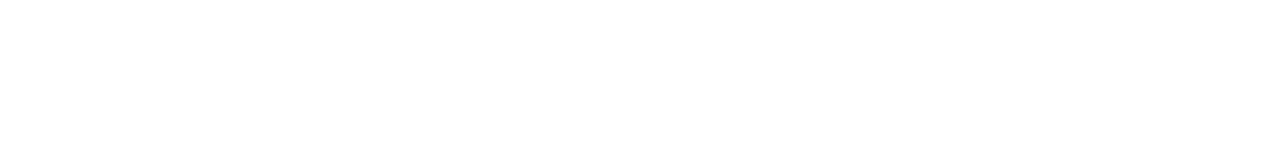
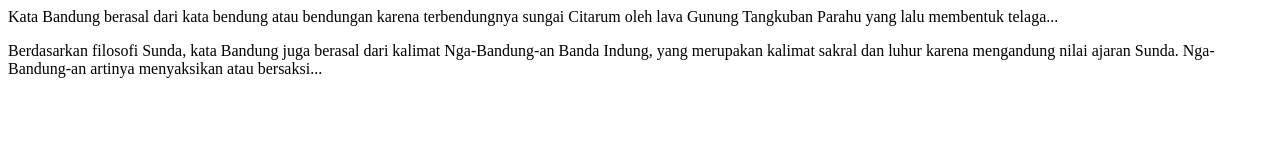
Before and after one commit to ahmadmizann/introduction_html, a plain HTML site: page day1/index.html in a window 1280 px wide. Drawn offline with Linux system fonts and the light colour scheme.

Commit message:
second changes

```diff
--- a/day1/index.html
+++ b/day1/index.html
@@ -2,9 +2,13 @@
 <head>
     <meta charset="UTF-8">
     <meta name="viewport" content="width=device-width, initial-scale=1.0">
-    <title>Document</title>
+    <title>Learning html</title>
 </head>
 <body>
-
+    <p>Kata Bandung berasal dari kata bendung atau bendungan karena terbendungnya sungai Citarum oleh
+        lava Gunung Tangkuban Parahu yang lalu membentuk telaga...</p>
+    <p>Berdasarkan filosofi Sunda, kata Bandung juga berasal dari kalimat Nga-Bandung-an Banda Indung,
+        yang merupakan kalimat sakral dan luhur karena mengandung nilai ajaran Sunda.
+        Nga-Bandung-an artinya menyaksikan atau bersaksi...</p>
 </body>
 </html>
```
Also changed, not shown: day1/img1.png (renamed from day1/Screenshot from 2024-05-16 23-57-13.png), 1 other file.
